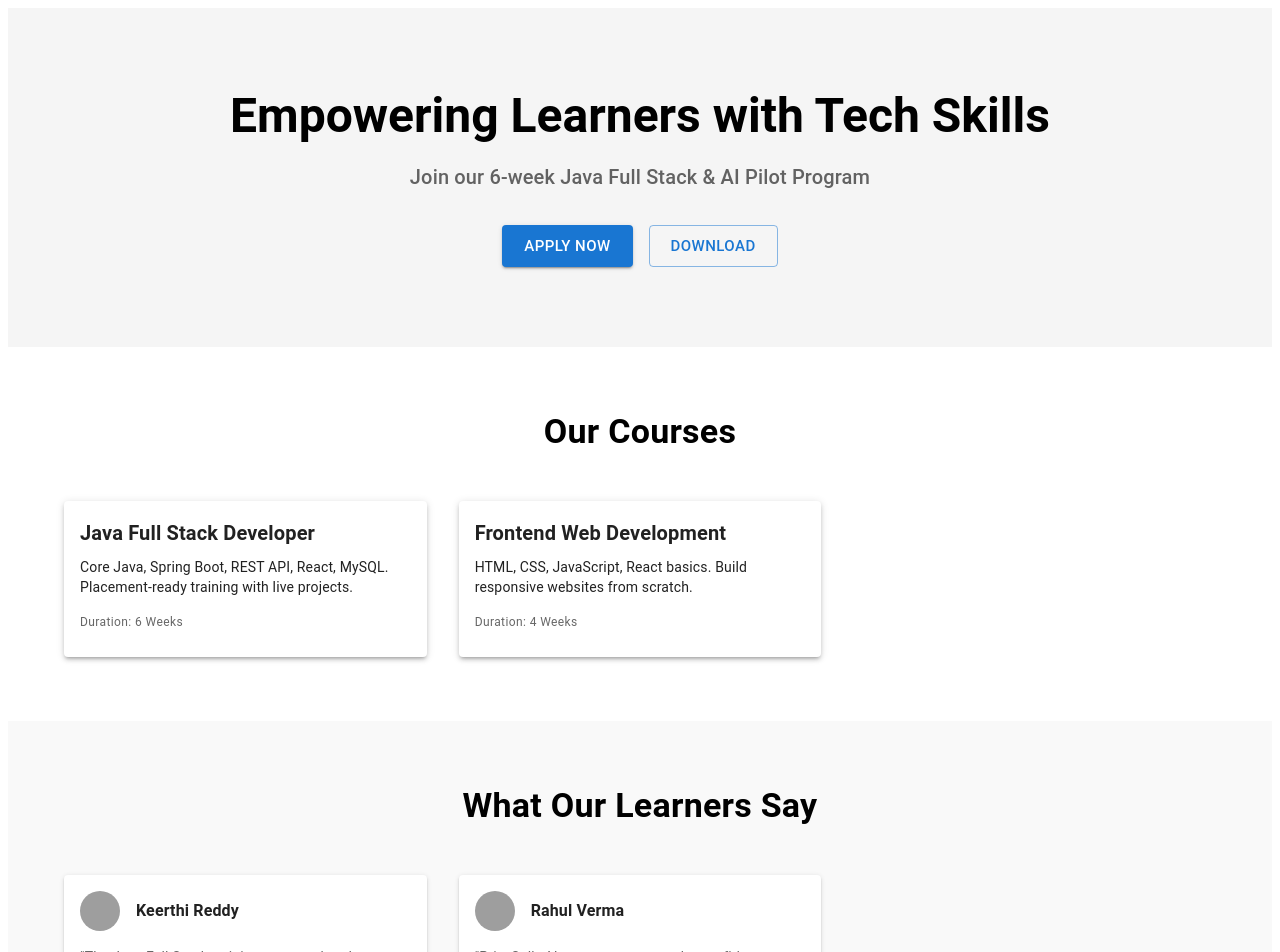
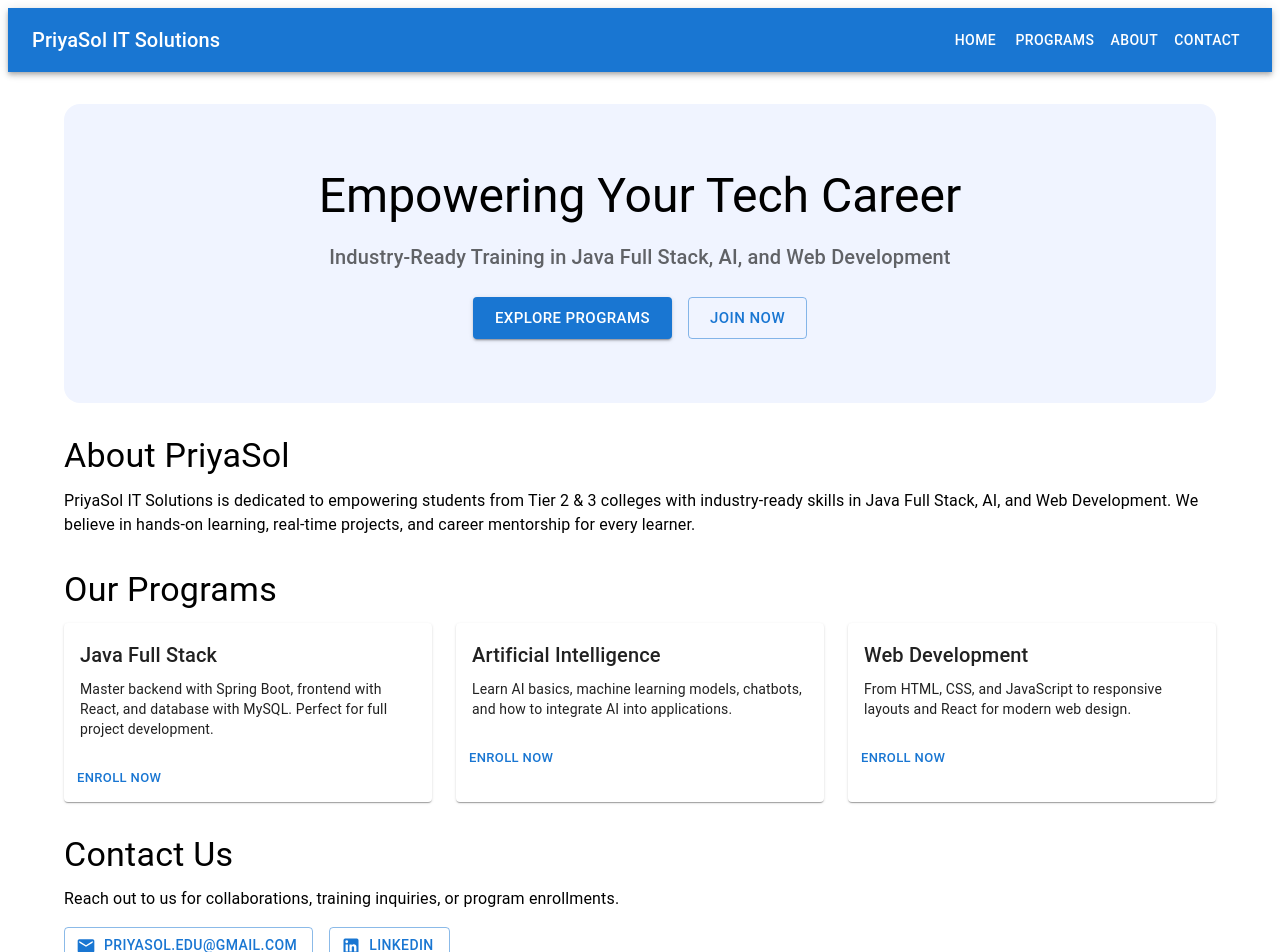
Before and after one commit to priyasol93/priyasol-website, a React (Create React App) app: page / in a window 1280 px wide. Shown: the top 952 px of the page. Built offline with nearby package versions, Linux system fonts and the light colour scheme; grey boxes are pictures that could not be loaded.

Commit message:
Updated4

```diff
--- a/src/App.js
+++ b/src/App.js
@@ -1,14 +1,38 @@
 import React from 'react';
-import HeroSection from './components/HeroSection';
-import Courses from './components/Courses';
-import Testimonials from './components/Testimonials';
+import { BrowserRouter as Router, Routes, Route } from "react-router-dom";
+import { Container } from "@mui/material";
+import Navbar from "./components/Navbar";
+import Hero from "./components/Hero";
+import About from "./components/About";
+import Programs from "./components/Programs";
+import Contact from "./components/Contact";
+import Footer from "./components/Footer";
 
 function App() {
   return (
     <div>
-      <HeroSection />
-      <Courses />
-      <Testimonials />
+       <Router>
+      <Navbar />
+      <Container maxWidth="lg">
+        <Routes>
+          <Route
+            path="/"
+            element={
+              <>
+                <Hero />
+                <About />
+                <Programs />
+                <Contact />
+              </>
+            }
+          />
+          <Route path="/about" element={<About />} />
+          <Route path="/programs" element={<Programs />} />
+          <Route path="/contact" element={<Contact />} />
+        </Routes>
+      </Container>
+      <Footer />
+    </Router>
     </div>
   );
 }
--- /dev/null
+++ b/src/components/About.js
@@ -0,0 +1,19 @@
+import React from "react";
+import { Typography, Box } from "@mui/material";
+
+function About() {
+  return (
+    <Box mt={4}>
+      <Typography variant="h4" gutterBottom>
+        About PriyaSol
+      </Typography>
+      <Typography>
+        PriyaSol IT Solutions is dedicated to empowering students from Tier 2 & 3 colleges
+        with industry-ready skills in Java Full Stack, AI, and Web Development. We believe
+        in hands-on learning, real-time projects, and career mentorship for every learner.
+      </Typography>
+    </Box>
+  );
+}
+
+export default About;
--- /dev/null
+++ b/src/components/Contact.js
@@ -0,0 +1,35 @@
+import React from "react";
+import { Box, Typography, Button, Stack } from "@mui/material";
+import { Email, LinkedIn } from "@mui/icons-material";
+
+function Contact() {
+  return (
+    <Box mt={4}>
+      <Typography variant="h4" gutterBottom>
+        Contact Us
+      </Typography>
+      <Typography>
+        Reach out to us for collaborations, training inquiries, or program enrollments.
+      </Typography>
+      <Stack direction="row" spacing={2} mt={2}>
+        <Button
+          startIcon={<Email />}
+          variant="outlined"
+          href="mailto:priyasol.edu@gmail.com"
+        >
+          priyasol.edu@gmail.com
+        </Button>
+        <Button
+          startIcon={<LinkedIn />}
+          variant="outlined"
+          href="https://www.linkedin.com/in/gandham-priyanka-0a0a4872"
+          target="_blank"
+        >
+          LinkedIn
+        </Button>
+      </Stack>
+    </Box>
+  );
+}
+
+export default Contact;
--- /dev/null
+++ b/src/components/Hero.js
@@ -0,0 +1,46 @@
+
+import React from "react";
+import { Box, Typography, Button, Stack } from "@mui/material";
+import { useNavigate } from "react-router-dom";
+
+function Hero() {
+  const navigate = useNavigate();
+
+  return (
+    <Box
+      sx={{
+        backgroundColor: "#f0f4ff",
+        padding: "4rem 2rem",
+        borderRadius: "1rem",
+        textAlign: "center",
+        mt: 4,
+      }}
+    >
+      <Typography variant="h3" gutterBottom>
+        Empowering Your Tech Career
+      </Typography>
+      <Typography variant="h6" color="text.secondary" gutterBottom>
+        Industry-Ready Training in Java Full Stack, AI, and Web Development
+      </Typography>
+      <Stack spacing={2} direction="row" justifyContent="center" mt={3}>
+        <Button
+          variant="contained"
+          size="large"
+          onClick={() => navigate("/programs")}
+        >
+          Explore Programs
+        </Button>
+        <Button
+          variant="outlined"
+          size="large"
+          href="https://forms.gle/PPXXe9a42oYc5aU37"
+          target="_blank"
+        >
+          Join Now
+        </Button>
+      </Stack>
+    </Box>
+  );
+}
+
+export default Hero;
--- a/src/components/HeroSection.jsx
+++ /dev/null
@@ -1,24 +0,0 @@
-import { Box, Button, Container, Typography } from '@mui/material';
-
-export default function HeroSection() {
-  return (
-    <Box sx={{ bgcolor: '#f5f5f5', py: 10, textAlign: 'center' }}>
-      <Container maxWidth="md">
-        <Typography variant="h3" fontWeight="bold" gutterBottom>
-          Empowering Learners with Tech Skills
-        </Typography>
-        <Typography variant="h6" color="text.secondary" gutterBottom>
-          Join our 6-week Java Full Stack & AI Pilot Program
-        </Typography>
-        <Box mt={4}>
-          <Button variant="contained" color="primary" size="large" sx={{ mx: 1 }}>
-            Apply Now
-          </Button>
-          <Button variant="outlined" size="large" sx={{ mx: 1 }}>
-            Download
-          </Button>
-        </Box>
-      </Container>
-    </Box>
-  );
-}
--- /dev/null
+++ b/src/components/Navbar.js
@@ -0,0 +1,32 @@
+import React from "react";
+import { AppBar, Toolbar, Typography, Button, Box } from "@mui/material";
+import { Link as RouterLink } from "react-router-dom";
+
+function Navbar() {
+  return (
+    <AppBar position="static" color="primary">
+      <Toolbar sx={{ justifyContent: "space-between" }}>
+        <Typography variant="h6" component="div">
+          PriyaSol IT Solutions
+        </Typography>
+
+        <Box>
+          <Button color="inherit" component={RouterLink} to="/">
+            Home
+          </Button>
+          <Button color="inherit" component={RouterLink} to="/programs">
+            Programs
+          </Button>
+          <Button color="inherit" component={RouterLink} to="/about">
+            About
+          </Button>
+          <Button color="inherit" component={RouterLink} to="/contact">
+            Contact
+          </Button>
+        </Box>
+      </Toolbar>
+    </AppBar>
+  );
+}
+
+export default Navbar;
--- /dev/null
+++ b/src/components/Programs.js
@@ -0,0 +1,54 @@
+import React from "react";
+import {
+  Grid,
+  Card,
+  CardContent,
+  Typography,
+  CardActions,
+  Button,
+  Box
+} from "@mui/material";
+
+const programs = [
+  {
+    title: "Java Full Stack",
+    desc: "Master backend with Spring Boot, frontend with React, and database with MySQL. Perfect for full project development."
+  },
+  {
+    title: "Artificial Intelligence",
+    desc: "Learn AI basics, machine learning models, chatbots, and how to integrate AI into applications."
+  },
+  {
+    title: "Web Development",
+    desc: "From HTML, CSS, and JavaScript to responsive layouts and React for modern web design."
+  }
+];
+
+function Programs() {
+  return (
+    <Box mt={4}>
+      <Typography variant="h4" gutterBottom>
+        Our Programs
+      </Typography>
+      <Grid container spacing={3}>
+        {programs.map((prog, index) => (
+          <Grid item xs={12} sm={6} md={4} key={index}>
+            <Card sx={{ height: "100%" }}>
+              <CardContent>
+                <Typography variant="h6">{prog.title}</Typography>
+                <Typography variant="body2" mt={1}>{prog.desc}</Typography>
+              </CardContent>
+              <CardActions>
+                <Button size="small" href="https://forms.gle/PPXXe9a42oYc5aU37" target="_blank">
+                  Enroll Now
+                </Button>
+              </CardActions>
+            </Card>
+          </Grid>
+        ))}
+      </Grid>
+    </Box>
+  );
+}
+
+export default Programs;
```
Also changed, not shown: src/assets/logo.png (added).
